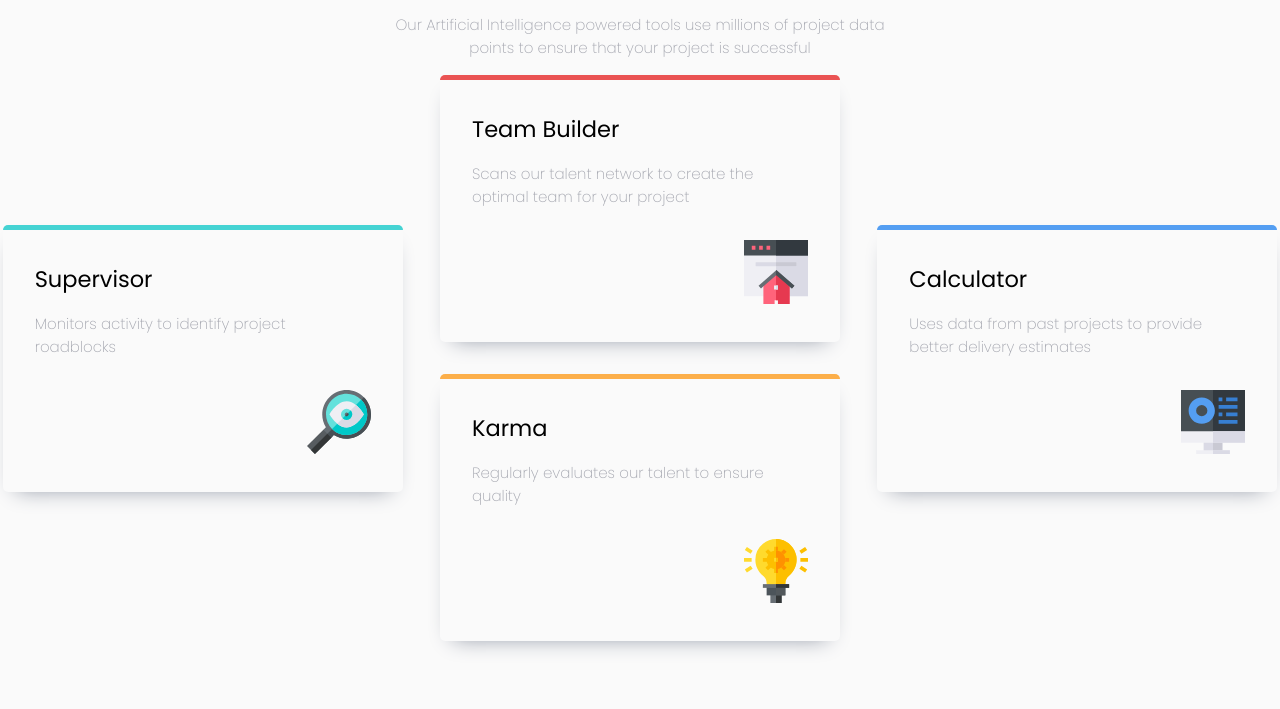
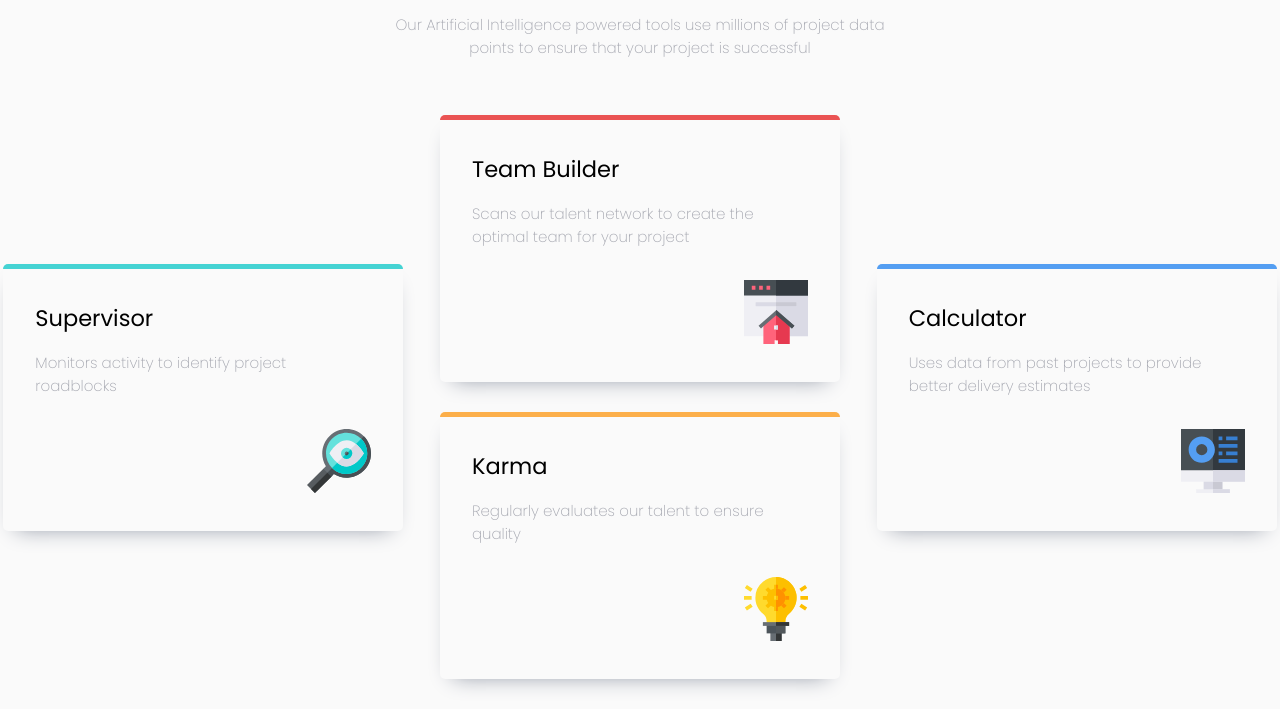
Before and after one commit to Yahia-kilany/four-card-feature-section-master, a plain HTML site: page index.html in a window 1280 px wide. Shown: the part 125-834 px from the top of the page. Before the commit the page ends 800 px from the top, so only its background shows below. Drawn offline with Linux system fonts and the light colour scheme.

Commit message:
done with the challenge

```diff
--- a/styles/grid-style.css
+++ b/styles/grid-style.css
@@ -46,7 +46,7 @@ body {
   display: grid;
   grid-template-columns: fr;
   grid-template-rows: repeat(4, 1fr);
-  gap: 3rem ;
+  gap: 3rem;
 }
 .card {
   width: 22rem;
@@ -60,8 +60,6 @@ body {
 
 .super {
   border-color: var(--cyan);
-
-
 }
 .calc {
   border-color: var(--blue);
@@ -77,22 +75,23 @@ body {
   margin-top: 2rem;
 }
 
-
 @media  screen and (min-width: 768px) {
   .outer {
     grid-template-columns: repeat(3, 1fr);
     grid-template-rows:repeat(2, 1fr);
-    justify-content: space-around;
-    align-content: space-around;
-    gap: 2rem;
-  }
-  .card {
-    width: 25rem;
+    max-width: 80rem;
+    gap: 2em;
+    margin: auto;
+    margin-top: 3.5rem;
   }
   .team{
     grid-column: 2;
     grid-row: 1;
   }
+  .card{
+    width: 25rem;
+  }
+
   .super{
     grid-column: 1;
     grid-row: span 2;
```
